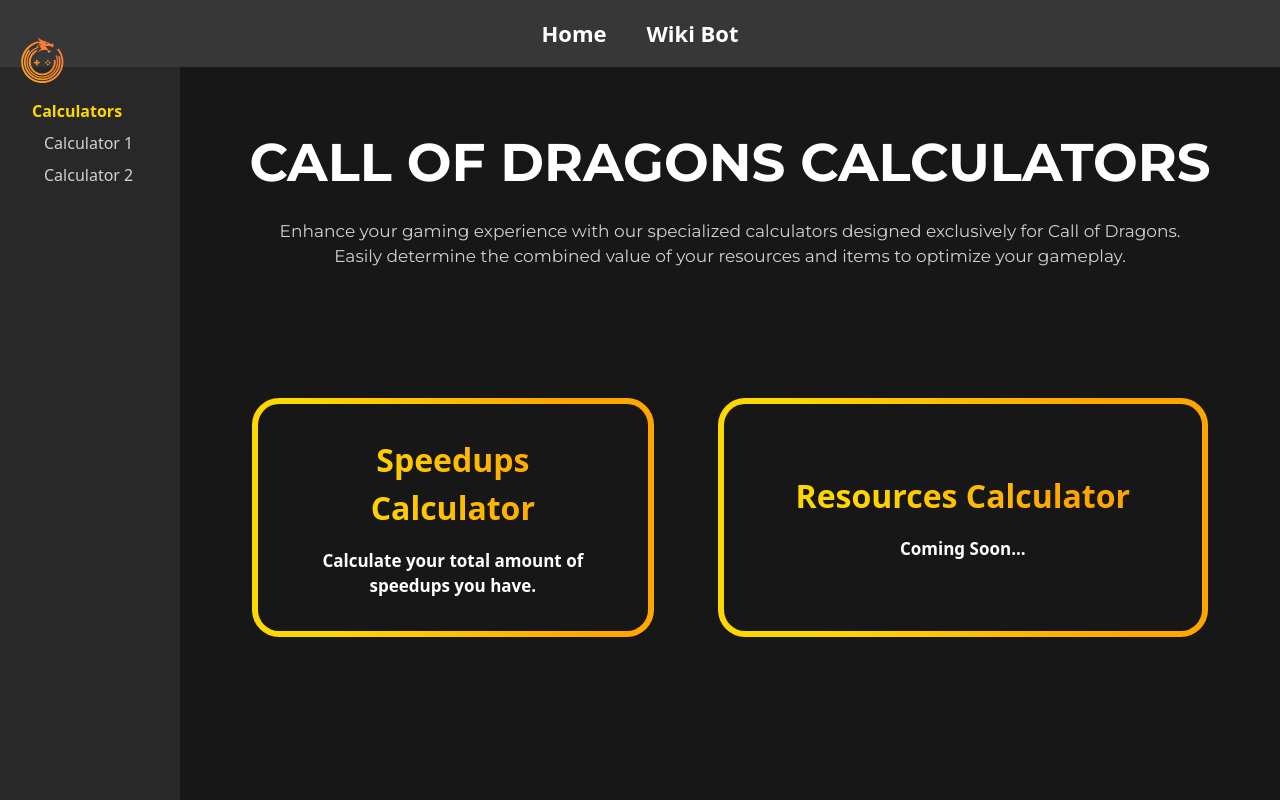
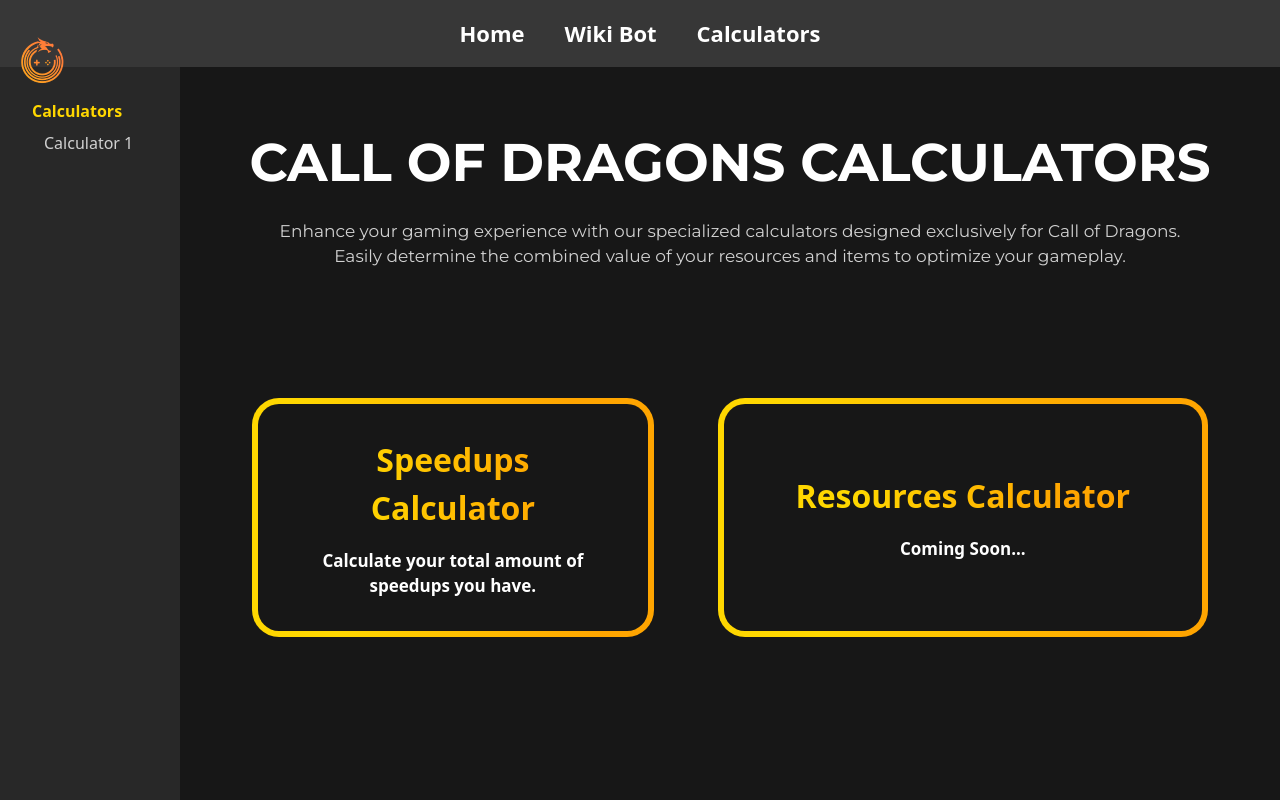
Before and after one commit to cod-tools/cod.tools, a Next.js app: page /calculators in a window 1280 px wide. Shown: the top 800 px of the page. Built offline with nearby package versions, Linux system fonts and the light colour scheme.

Commit message:
Updated Navbars

```diff
--- a/src/components/header/header.js
+++ b/src/components/header/header.js
@@ -9,6 +9,7 @@
   const pages = [
     { path: '/', name: 'Home' },
     { path: '/wikibot', name: 'Wiki Bot' },
+    { path: '/calculators', name: 'Calculators' },
   ];
 
   const [isNotHome, setIsNotHome] = useState(false);
--- a/src/components/sidebar/sidebar.js
+++ b/src/components/sidebar/sidebar.js
@@ -11,8 +11,7 @@
 
 const Sidebar = () => {
     const links = [
-        { href: "/wikibot", name: "Calculator 1" },
-        { href: "/calculators", name: "Calculator 2" },
+        { href: "/calculators/speedups", name: "Calculator 1" },
     ];
 
     const [menuOpen, setMenuOpen] = useState(true);
```
